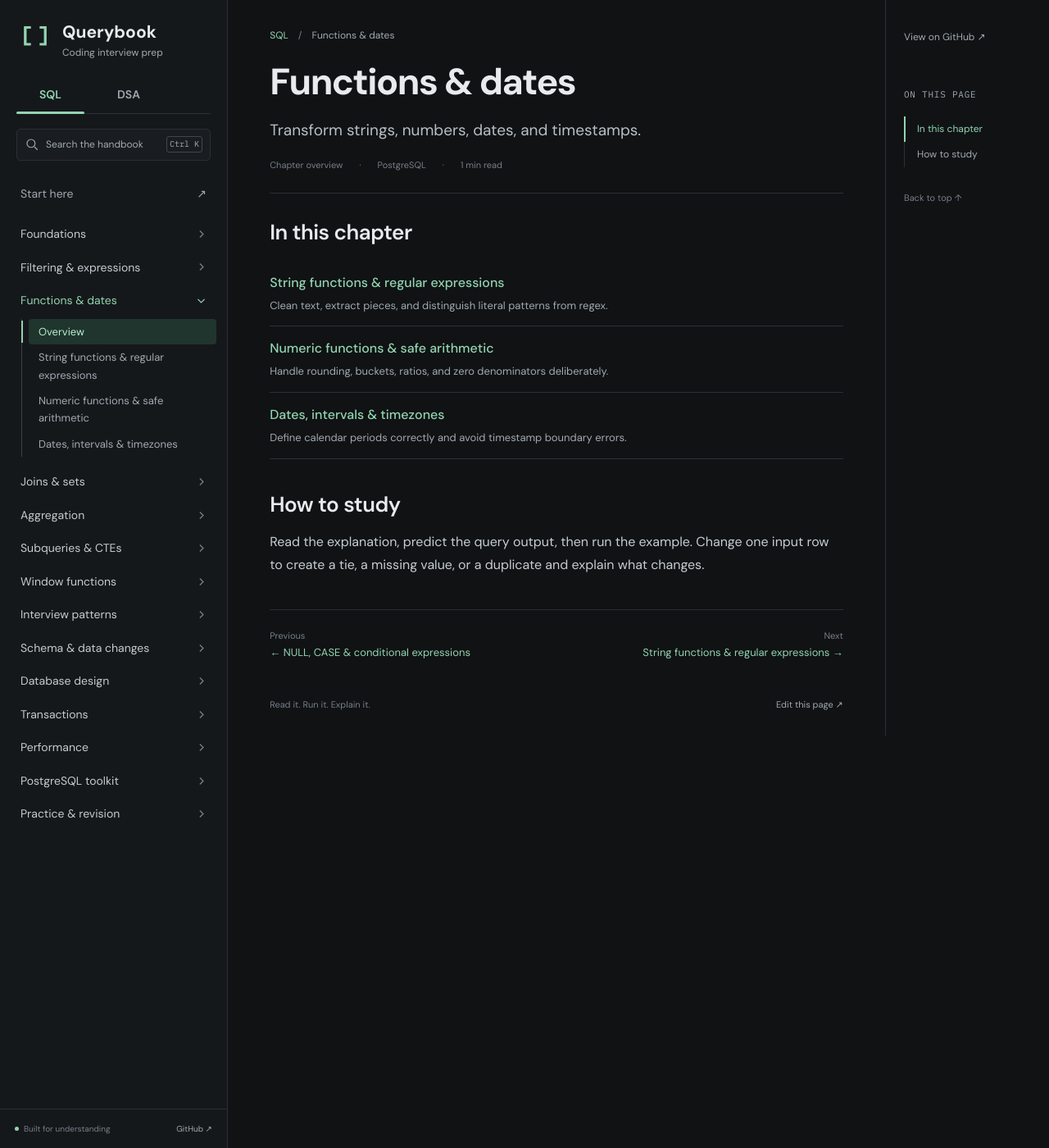
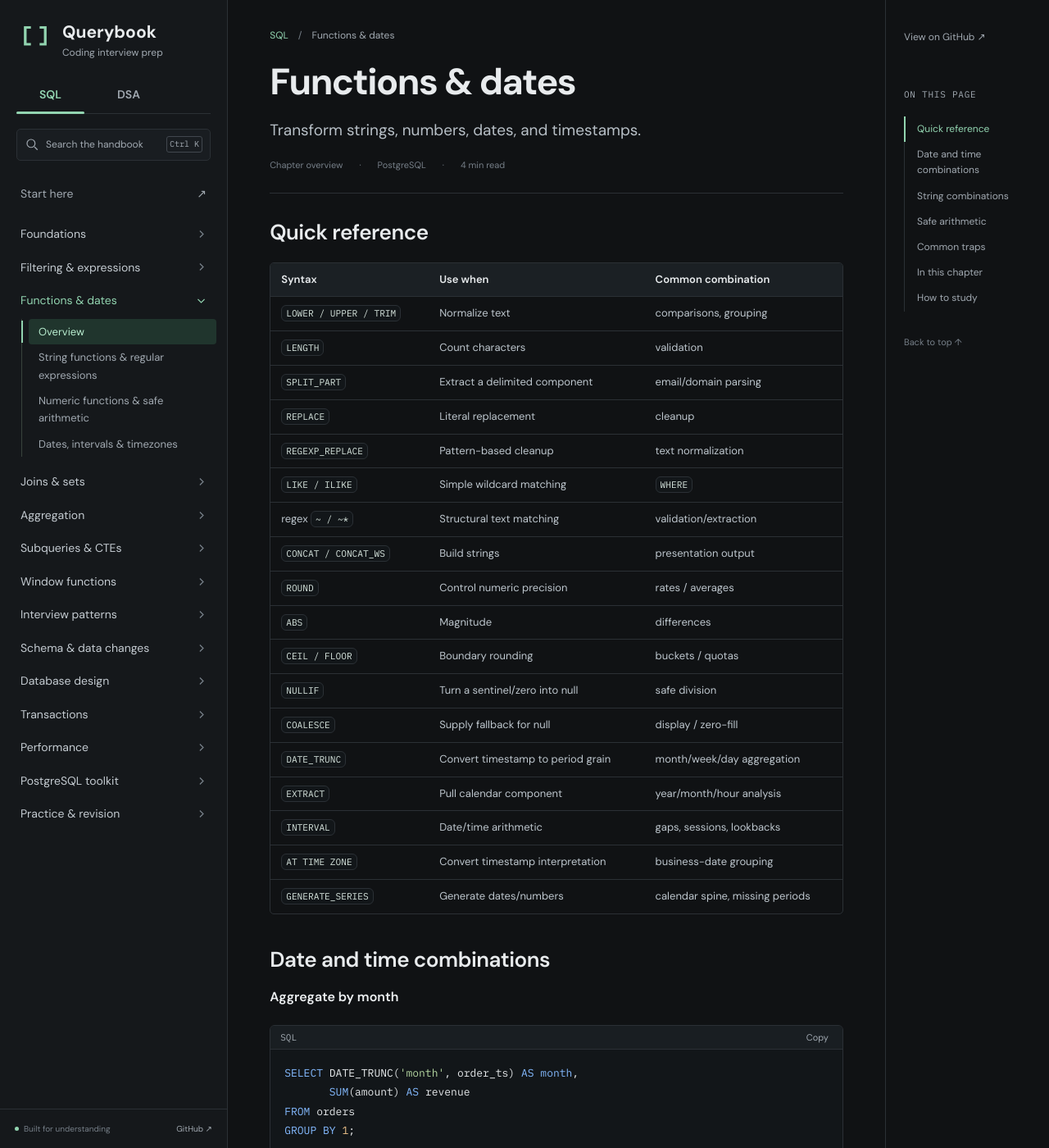
Before and after one commit to KayvanShah1/coding-interview-prep, a Jekyll site: the page built from _sql/functions/overview.md, in a window 1280 px wide and 1400 px high. Shown: the whole window at 82% size. Built offline with Jekyll 4.4.1, drawn with Linux system fonts in a browser that asks for light colours; some of the changed text lies outside the part shown.

Commit message:
Expand functions overview revision cheat sheet

````diff
--- a/_sql/functions/overview.md
+++ b/_sql/functions/overview.md
@@ -7,6 +7,105 @@ order: 0
 sequence: 200
 level: "Chapter overview"
 ---
+
+## Quick reference
+
+| Syntax | Use when | Common combination |
+|---|---|---|
+| `LOWER / UPPER / TRIM` | Normalize text | comparisons, grouping |
+| `LENGTH` | Count characters | validation |
+| `SPLIT_PART` | Extract a delimited component | email/domain parsing |
+| `REPLACE` | Literal replacement | cleanup |
+| `REGEXP_REPLACE` | Pattern-based cleanup | text normalization |
+| `LIKE / ILIKE` | Simple wildcard matching | `WHERE` |
+| regex `~ / ~*` | Structural text matching | validation/extraction |
+| `CONCAT / CONCAT_WS` | Build strings | presentation output |
+| `ROUND` | Control numeric precision | rates / averages |
+| `ABS` | Magnitude | differences |
+| `CEIL / FLOOR` | Boundary rounding | buckets / quotas |
+| `NULLIF` | Turn a sentinel/zero into null | safe division |
+| `COALESCE` | Supply fallback for null | display / zero-fill |
+| `DATE_TRUNC` | Convert timestamp to period grain | month/week/day aggregation |
+| `EXTRACT` | Pull calendar component | year/month/hour analysis |
+| `INTERVAL` | Date/time arithmetic | gaps, sessions, lookbacks |
+| `AT TIME ZONE` | Convert timestamp interpretation | business-date grouping |
+| `GENERATE_SERIES` | Generate dates/numbers | calendar spine, missing periods |
+
+## Date and time combinations
+
+**Aggregate by month**
+
+```sql
+SELECT DATE_TRUNC('month', order_ts) AS month,
+       SUM(amount) AS revenue
+FROM orders
+GROUP BY 1;
+```
+
+**Month-over-month / week-over-week / year-over-year**
+
+```text
+DATE_TRUNC to desired grain
+→ aggregate
+→ LAG(metric) OVER (ORDER BY period)
+→ difference or percentage change
+```
+
+For YoY monthly comparisons, a 12-row `LAG` is only correct when every month exists exactly once. Otherwise join periods by the actual previous-year date/month key.
+
+**Missing periods**
+
+```text
+GENERATE_SERIES
+→ calendar spine
+→ LEFT JOIN observed aggregate
+→ COALESCE to zero only when absence truly means zero
+```
+
+**Half-open timestamp range**
+
+```sql
+WHERE order_ts >= TIMESTAMP '2026-01-01'
+  AND order_ts <  TIMESTAMP '2026-02-01'
+```
+
+Prefer half-open periods over manually constructing “end of day” timestamps.
+
+## String combinations
+
+**Normalize before grouping/comparing, when business rules allow**
+
+```sql
+LOWER(TRIM(email))
+```
+
+**Ordered grouped text**
+
+```sql
+STRING_AGG(DISTINCT skill, ', ' ORDER BY skill)
+```
+
+**Regex validation**
+
+```sql
+code ~ '^[A-Z]{2}[0-9]{3}$'
+```
+
+## Safe arithmetic
+
+```sql
+100.0 * numerator / NULLIF(denominator, 0)
+```
+
+Do not silently use `COALESCE(denominator, 0)` in division. Decide what a missing or zero denominator means.
+
+## Common traps
+
+- `EXTRACT(MONTH FROM ts)` alone combines the same month across years.
+- `LAG(date)` means previous observed row, not necessarily previous calendar day.
+- Taking `::date` before applying the business timezone can assign an event to the wrong local date.
+- `COALESCE(missing_metric, 0)` is valid only when missing truly means zero rather than absent/late data.
+- String normalization can change meaning for case-sensitive identifiers or codes.
 
 ## In this chapter
 
@@ -18,4 +117,4 @@ level: "Chapter overview"
 
 ## How to study
 
-Read the explanation, predict the query output, then run the example. Change one input row to create a tie, a missing value, or a duplicate and explain what changes.
+Revise the command table first, then practice combinations: period grain + aggregate + `LAG`, calendar spine + `LEFT JOIN`, and normalization + grouping.
````
